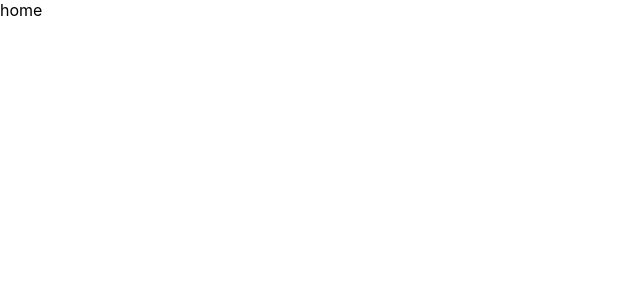
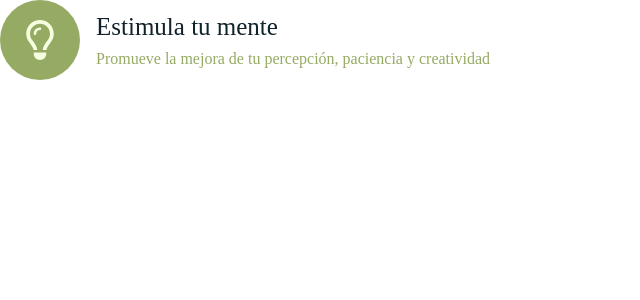
Before and after one commit to germaimo/animated-octo-pancake, a Next.js app: page /home in a window 1280 px wide. Shown: the top 300 px of the page, without its empty margins (0-640 px from the left). Built offline with nearby package versions, Linux system fonts and the light colour scheme.

Commit message:
Creación de itemBenefits

```diff
--- a/components/ItemBenefits/itemBenefits.js
+++ b/components/ItemBenefits/itemBenefits.js
@@ -1,9 +1,25 @@
-import React from 'react'
+import React from 'react';
+import grid from '../../styles/grid.module.css';
+import styles from './itemBenefits.module.css';
+import { FontAwesomeIcon } from '@fortawesome/react-fontawesome';
+import { faLightbulb, faWind, faLeaf, faSmile } from '@fortawesome/free-regular-svg-icons';
 
-const itemBenefits = () => {
+const ItemBenefits = (props) => {
+  console.log(props.icon)
   return (
-    <div>itemBenefits</div>
-  )
-}
+    <div className={`${styles.itemBenefit}`}>
+      <div className={`${styles.itemBenefit_icon}`}>
+        <FontAwesomeIcon
+          icon={props.icon === "faLightbulb" ? faLightbulb : props.icon === "faWind" ? faWind : props.icon === "faLeaf" ? faLeaf : props.icon === "faSmile" ? faSmile : ""}
+          style={{ fontSize: 40, color: '#F6FFE0' }}
+        />
+      </div>
+      <div className={`${styles.itemBenefit_text}`}>
+        <h3>{props.title}</h3>
+        <p>{props.text}</p>
+      </div>
+    </div>
+  );
+};
 
-export default itemBenefits
+export default ItemBenefits;
--- /dev/null
+++ b/components/ItemBenefits/itemBenefits.module.css
@@ -0,0 +1,28 @@
+.itemBenefit {
+  display: flex;
+  align-items: center;
+  justify-content: flex-start;
+  background-color: rgb(255, 255, 255);
+}
+
+.itemBenefit_icon {
+  background-color: #95ab63;
+  border-radius: 50%;
+  width: 80px;
+  height: 80px;
+  display: flex;
+  justify-content: center;
+  align-items: center;
+  margin-right: 16px;
+}
+
+.itemBenefit_text h3 {
+  font: normal normal 300 25px/32px Europa;
+  color: #10222b;
+  margin-bottom: 6px;
+}
+
+.itemBenefit p {
+  font: normal normal 300 16px/20px Europa;
+  color: #95ab63;
+}
--- a/package.json
+++ b/package.json
@@ -9,6 +9,10 @@
     "lint": "next lint"
   },
   "dependencies": {
+    "@fortawesome/fontawesome-svg-core": "^6.2.0",
+    "@fortawesome/free-regular-svg-icons": "^6.2.0",
+    "@fortawesome/free-solid-svg-icons": "^6.2.0",
+    "@fortawesome/react-fontawesome": "^0.2.0",
     "eslint-config-prettier": "^8.5.0",
     "eslint-plugin-prettier": "^4.2.1",
     "lint-staged": "^13.0.3",
--- a/pages/_app.js
+++ b/pages/_app.js
@@ -1,4 +1,7 @@
 import '../styles/globals.css';
+import '@fortawesome/fontawesome-svg-core/styles.css'; // import Font Awesome CSS
+import { config } from '@fortawesome/fontawesome-svg-core';
+config.autoAddCss = false; // Tell Font Awesome to skip adding the CSS automatically since it's being imported above
 
 function MyApp({ Component, pageProps }) {
   return <Component {...pageProps} />;
--- a/pages/home.js
+++ b/pages/home.js
@@ -1,9 +1,18 @@
-import React from 'react'
+import React from 'react';
+import ItemBenefits from '../components/ItemBenefits/itemBenefits';
+
+//En este caso hay que mandar la clase de fontawesome para ver si
 
 const home = () => {
   return (
-    <div>home</div>
-  )
-}
+    <div>
+      <ItemBenefits
+        icon="faLightbulb"
+        title="Estimula tu mente"
+        text="Promueve la mejora de tu percepción, paciencia y creatividad"
+      />
+    </div>
+  );
+};
 
-export default home
+export default home;
--- a/styles/globals.css
+++ b/styles/globals.css
@@ -15,6 +15,8 @@ a {
   box-sizing: border-box;
 }
 
+h1,h2,h3,h4,h5,p{margin: 0;}
+
 @media (prefers-color-scheme: dark) {
   html {
     color-scheme: dark;
--- /dev/null
+++ b/styles/grid.module.css
@@ -0,0 +1,87 @@
+.grid { display: grid; grid-template-columns: repeat(12, 1fr); grid-column-gap: 30px; grid-row-gap: 40px; }
+.row_gap_20 { grid-row-gap: 20px;}
+
+.long_gap { grid-column-gap: 110px; }
+
+.col_1{ grid-column: span 1; }
+.col_2{ grid-column: span 2; }
+.col_3{ grid-column: span 3; }
+.col_4{ grid-column: span 4; }
+.col_5{ grid-column: span 5; }
+.col_6{ grid-column: span 6; }
+.col_7{ grid-column: span 7; }
+.col_8{ grid-column: span 8; }
+.col_9{ grid-column: span 9; }
+.col_10{ grid-column: span 10; }
+.col_11{ grid-column: span 11; }
+.col_12{ grid-column: span 12; }
+
+.grid_5_col { display: grid; grid-template-columns: repeat(5, 1fr); }
+
+
+@media screen and (max-width: 1200px) {
+
+.col_in_1{ grid-column: span 1; }
+.col_in_2{ grid-column: span 2; }
+.col_in_3{ grid-column: span 3; }
+.col_in_4{ grid-column: span 4; }
+.col_in_5{ grid-column: span 5; }
+.col_in_6{ grid-column: span 6; }
+.col_in_7{ grid-column: span 7; }
+.col_in_8{ grid-column: span 8; }
+.col_in_9{ grid-column: span 9; }
+.col_in_10{ grid-column: span 10; }
+.col_in_11{ grid-column: span 11; }
+.col_in_12{ grid-column: span 12; }
+
+.long_gap { grid-column-gap: 40px; }
+
+}
+
+@media screen and (max-width: 768px) {
+	.grid { grid-column-gap: 0; }
+
+	.col_3,
+	.col_2,
+	.col_4,
+	.col_5,
+	.col_6,
+	.col_7,
+	.col_8,
+	.col_in_6 { grid-column: span 12; }
+
+
+	.col_tb_1{ grid-column: span 1; }
+	.col_tb_2{ grid-column: span 2; }
+	.col_tb_3{ grid-column: span 3; }
+	.col_tb_4{ grid-column: span 4; }
+	.col_tb_5{ grid-column: span 5; }
+	.col_tb_6{ grid-column: span 6; }
+	.col_tb_7{ grid-column: span 7; }
+	.col_tb_8{ grid-column: span 8; }
+	.col_tb_9{ grid-column: span 9; }
+	.col_tb_10{ grid-column: span 10; }
+	.col_tb_11{ grid-column: span 11; }
+	.col_tb_12{ grid-column: span 12; }
+
+}
+
+@media screen and (max-width: 480px) {
+	.grid > * { grid-column: span 12; }
+	.grid { grid-row-gap: 22px;  }
+
+	.col_mb_1{ grid-column: span 1; }
+	.col_mb_2{ grid-column: span 2; }
+	.col_mb_3{ grid-column: span 3; }
+	.col_mb_4{ grid-column: span 4; }
+	.col_mb_5{ grid-column: span 5; }
+	.col_mb_6{ grid-column: span 6; }
+	.col_mb_7{ grid-column: span 7; }
+	.col_mb_8{ grid-column: span 8; }
+	.col_mb_9{ grid-column: span 9; }
+	.col_mb_10{ grid-column: span 10; }
+	.col_mb_11{ grid-column: span 11; }
+	.col_mb_12{ grid-column: span 12; }
+}
+
+.no_gap { grid-gap: 0; }
```
Also changed, not shown: 2 other files (tests, documents, lock files or other folders).
